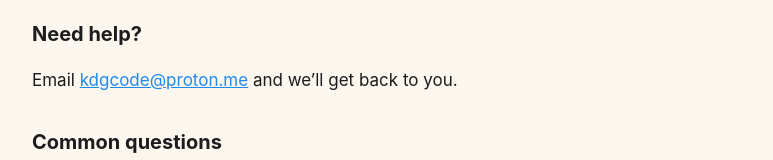
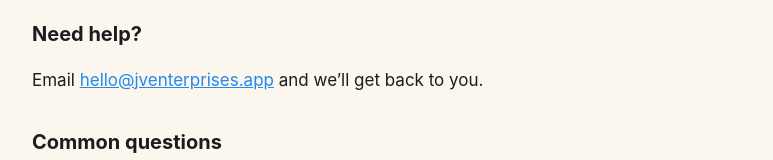
Before and after one commit to kdgcode/lifetime-bible-legal, a plain HTML site: page support.html in a window 1280 px wide. Shown: the part 183-343 px from the top of the page, without its empty margins (248-1021 px from the left). Drawn offline with Linux system fonts and the light colour scheme.

Commit message:
Use company support email on legal pages (anonymity)

```diff
--- a/support.html
+++ b/support.html
@@ -19,7 +19,7 @@
   search, Kindle/notes import, study layers, a friend circle, and cloud backup.</p>
 
   <h2>Need help?</h2>
-  <p>Email <a href="mailto:kdgcode@proton.me">kdgcode@proton.me</a> and we’ll get back to you.</p>
+  <p>Email <a href="mailto:hello@jventerprises.app">hello@jventerprises.app</a> and we’ll get back to you.</p>
 
   <h2>Common questions</h2>
   <p><strong>Do I need an account?</strong> No — the Bible and your own notes work fully offline. An
```
